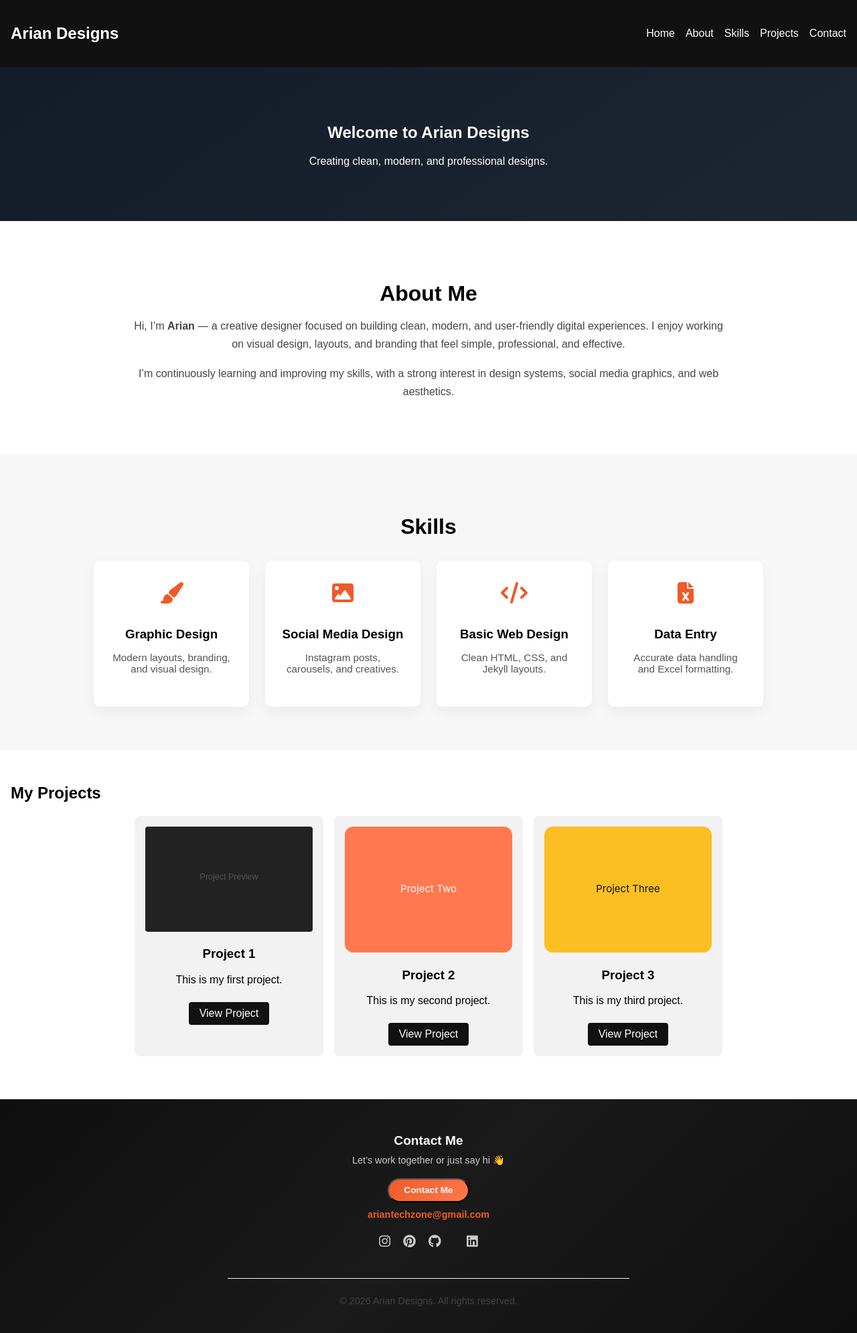
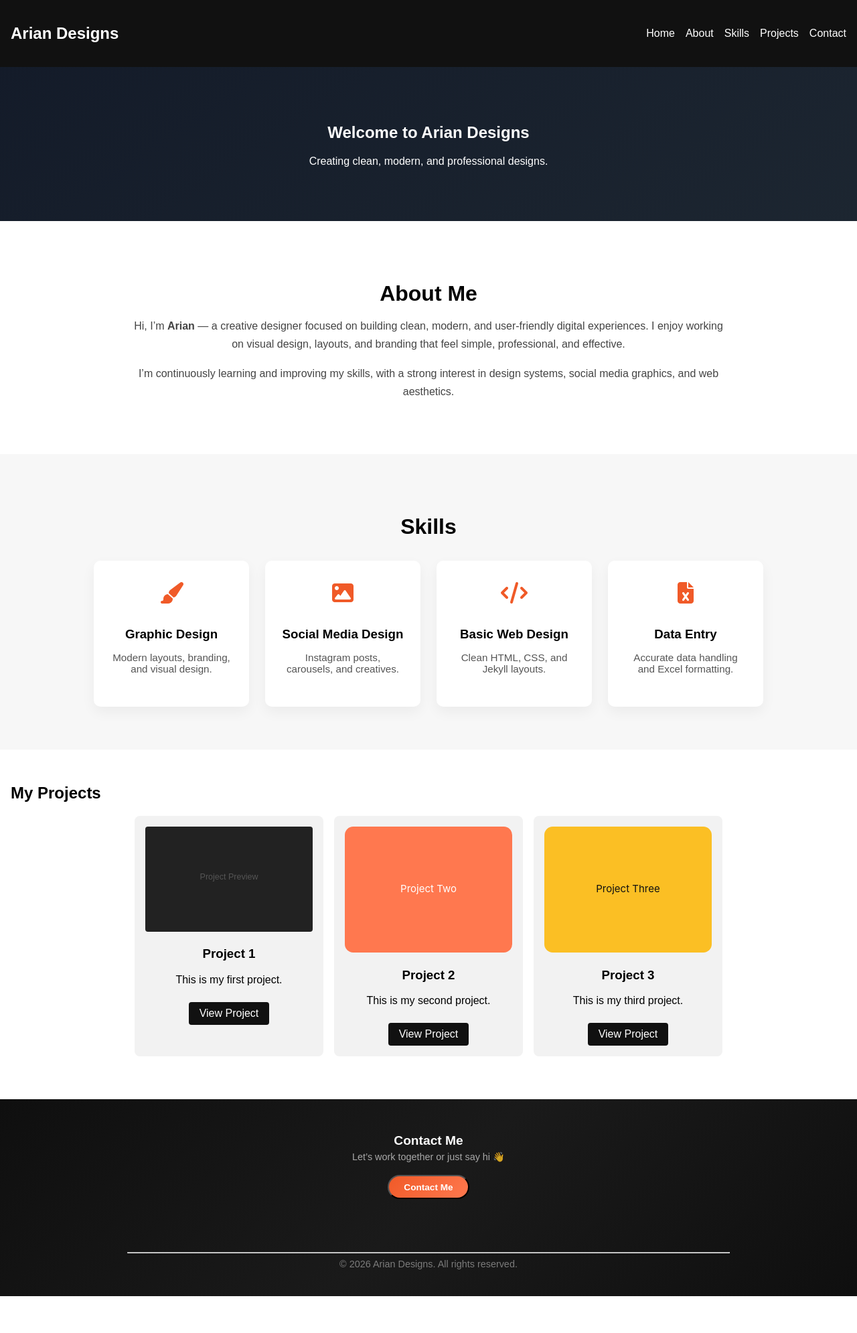
Before and after one commit to ariantechzone-stack/ariantechzone-stack.github.io, a Jekyll site: the page built from index.md, in a window 1280 px wide. Shown: the whole page at 67% size. Built offline with Jekyll 4.4.1, drawn with Linux system fonts in a browser that asks for light colours; after the commit the page ends 1935 px from its top, so only the background shows below that.

Commit message:
Update style.css

```diff
--- a/assets/css/style.css
+++ b/assets/css/style.css
@@ -1,26 +1,3 @@
-.footer-container {
-  display: flex;
-  flex-direction: column;
-  align-items: center;
-  text-align: center;
-}
-
-.footer-socials {
-  margin-bottom: 40px;
-}
-
-.footer-divider {
-  width: 80%;
-  max-width: 600px;
-  border: 0;
-  border-top: 1px solid #eee; /* Adjust color to fit your theme */
-  margin: 30px 0 20px 0;      /* Space above and below the line */
-}
-
-.footer-copy {
-  font-size: 0.9rem;
-  color: #666;
-}
 @media (prefers-reduced-motion: reduce) {
   html {
     scroll-behavior: auto;
@@ -329,3 +306,49 @@ footer {
   opacity: 0.55;
   margin-top: 0.6rem;
 }
+/* ================================
+   Contact Reveal Logic
+================================ */
+
+/* Hidden by default */
+.contact-reveal {
+  opacity: 0;
+  transform: translateY(12px);
+  pointer-events: none;
+  transition: opacity 0.45s ease, transform 0.45s ease;
+  margin-top: 0.9rem;
+}
+
+/* Visible */
+.contact-reveal.active {
+  opacity: 1;
+  transform: translateY(0);
+  pointer-events: auto;
+}
+
+/* Button hide animation */
+.contact-btn.hide {
+  opacity: 0;
+  transform: translateY(-6px);
+  pointer-events: none;
+  transition: opacity 0.3s ease, transform 0.3s ease;
+}
+
+/* Typography hierarchy */
+.footer-title {
+  font-size: 1.2rem;
+  margin-bottom: 0.2rem;
+}
+
+.footer-subtitle {
+  font-size: 0.9rem;
+  opacity: 0.8;
+  margin-bottom: 0.8rem;
+}
+
+/* Email priority */
+.footer-email {
+  display: block;
+  margin-bottom: 0.6rem;
+  font-size: 0.95rem;
+}
```
